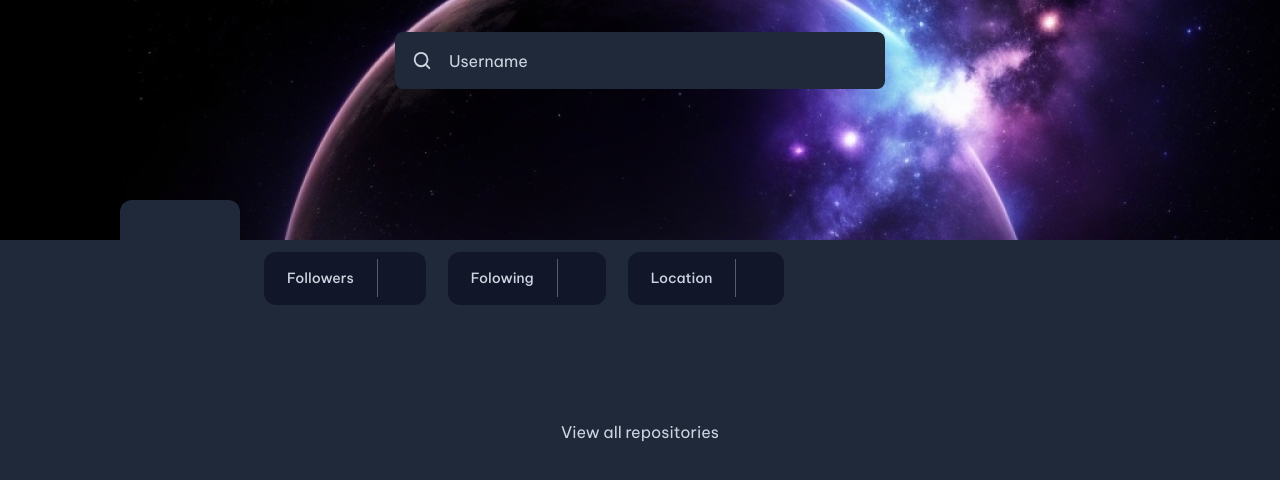
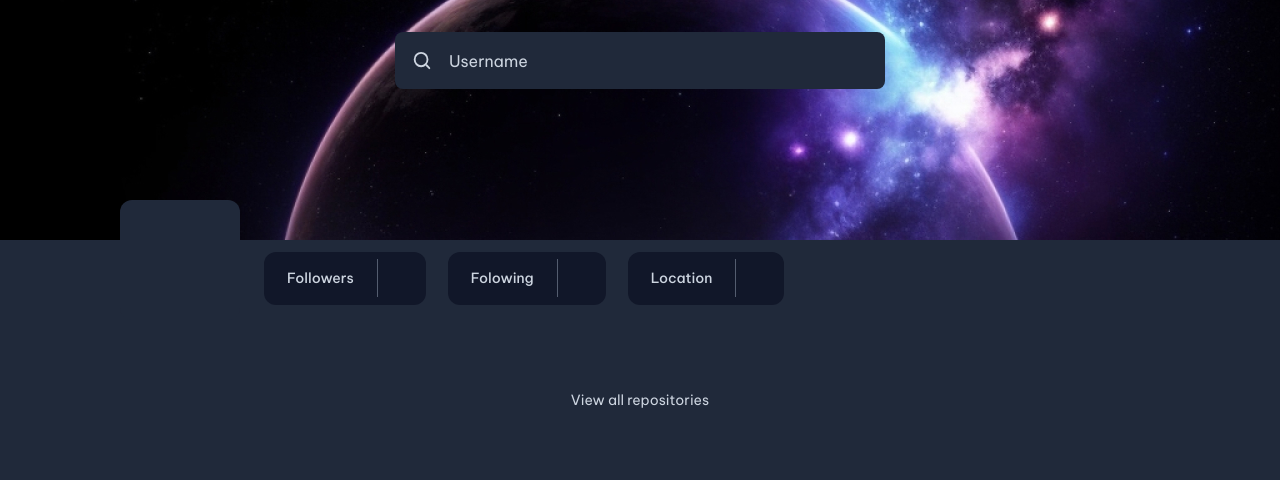
Before and after one commit to mahojv/github-profile-page, a React (Vite) app: page / in a window 1280 px wide. Shown: the top 480 px of the page. Built offline with nearby package versions, Linux system fonts and the light colour scheme; no server answers.

Commit message:
ajuste de botones - espaciamiento

```diff
--- a/src/App.jsx
+++ b/src/App.jsx
@@ -126,8 +126,8 @@ export default function App() {
 
 
       </main>
-      <footer className='mt-10 flex justify-center items-center py-6  '>
-        <button className='text-cardTextColor cursor-pointer' onClick={showMoreFunction} > { show? "Show less"  : " View all repositories" }</button>
+      <footer className='mt-[10px] flex justify-center items-center py-6  '>
+        <button className='text-cardTextColor cursor-pointer text-sm' onClick={showMoreFunction} > { show? "Show less"  : " View all repositories" }</button>
       </footer>
 
     </div>
```
